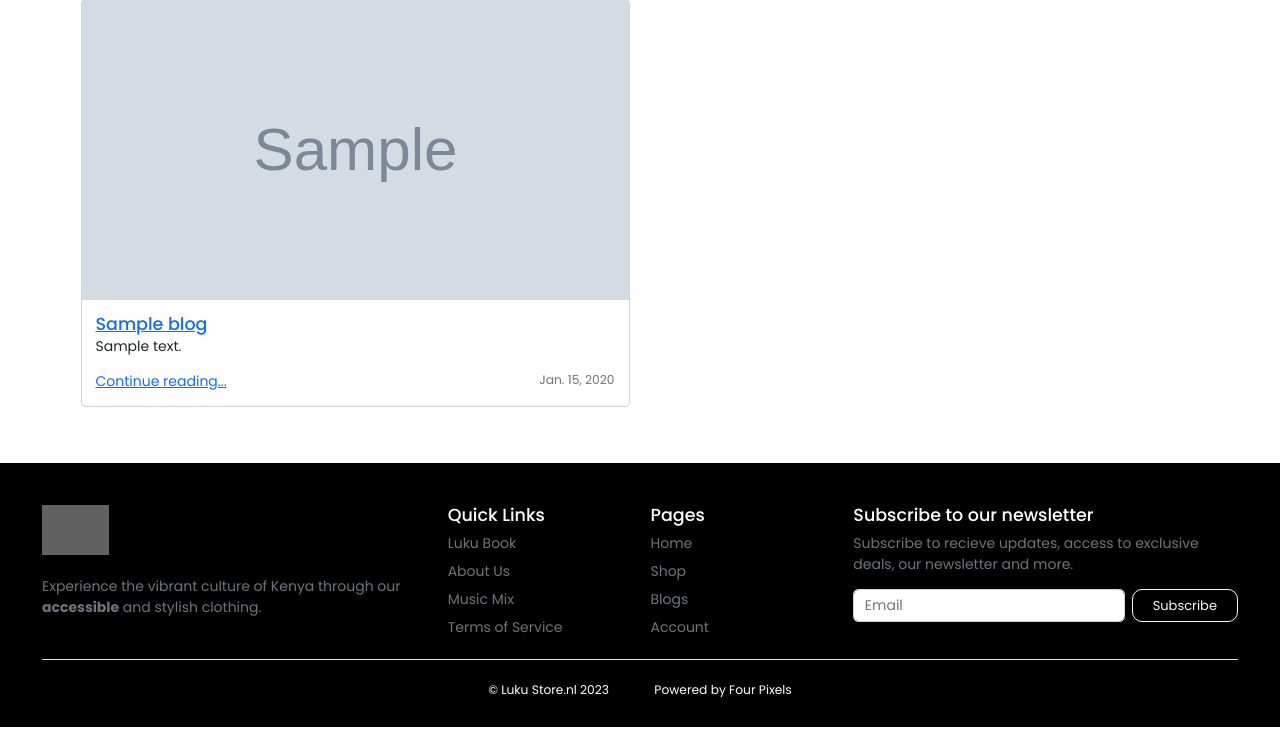
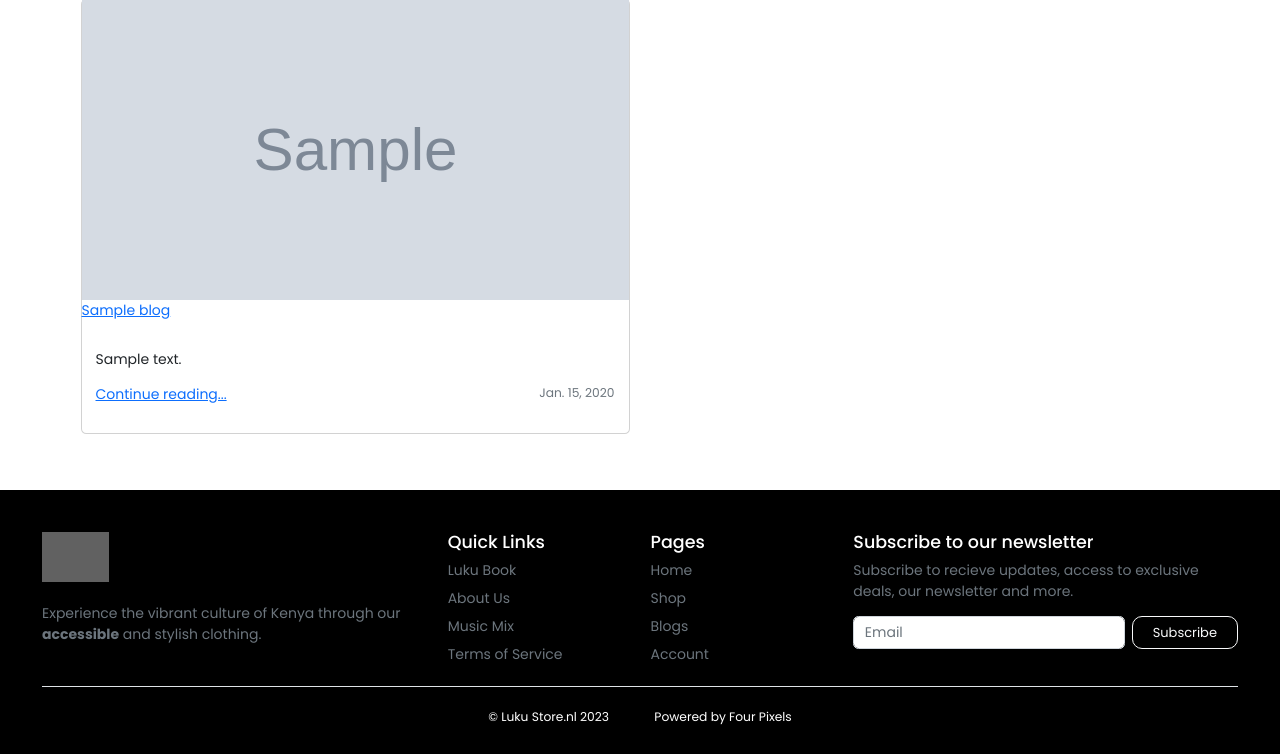
Before and after one commit to 4ourpixels/lukustore.nl, a Django app: template blog/templates/blog_list.html in a window 1280 px wide. Shown: the part 281-1035 px from the top of the page. Before the commit the page ends 1008 px from the top, so only its background shows below. Run offline with Django 4.2, Linux system fonts and the light colour scheme; the template is opened without the code that fills it: most values are stand-ins (such as "Sample title", 1, 10 or a date in 2020); grey boxes marked "Sample" are stand-in pictures; some libraries are stand-ins or nearby versions; some web fonts are replaced; grey boxes are pictures that could not be loaded.

Commit message:
Add files via upload

```diff
--- a/blog/templates/blog_list.html
+++ b/blog/templates/blog_list.html
@@ -15,14 +15,16 @@
     {% for blog in blogs %}
     <div class="col-md-6 col-sm-12 mb-3">
       <div class="card">
-        <img
-          src="{{ blog.cover_image.url }}"
-          style="height: 300px; width: 100%; object-fit: cover"
-        />
-        <div class="card-body">
-          <a href="{{ blog.get_url }}" class="h5 unlink card-title"
-            >{{ blog.title }}</a
-          >
+        <a href="{{ blog.get_url }}" class="unlink">
+          <figure class="figure-card">
+            <img
+              src="{{ blog.cover_image.url }}"
+              style="height: 300px; width: 100%; object-fit: cover"
+            />
+            <figcaption>{{ blog.title }}</figcaption>
+          </figure>
+        </a>
+        <div class="card-body mb-3">
           <p class="card-text">{{ blog.summary|safe }}</p>
           <a href="{{ blog.get_url }}" class="unlink">Continue reading...</a>
           <small class="text-muted float-end">{{ blog.created_at|date }}</small>
```
